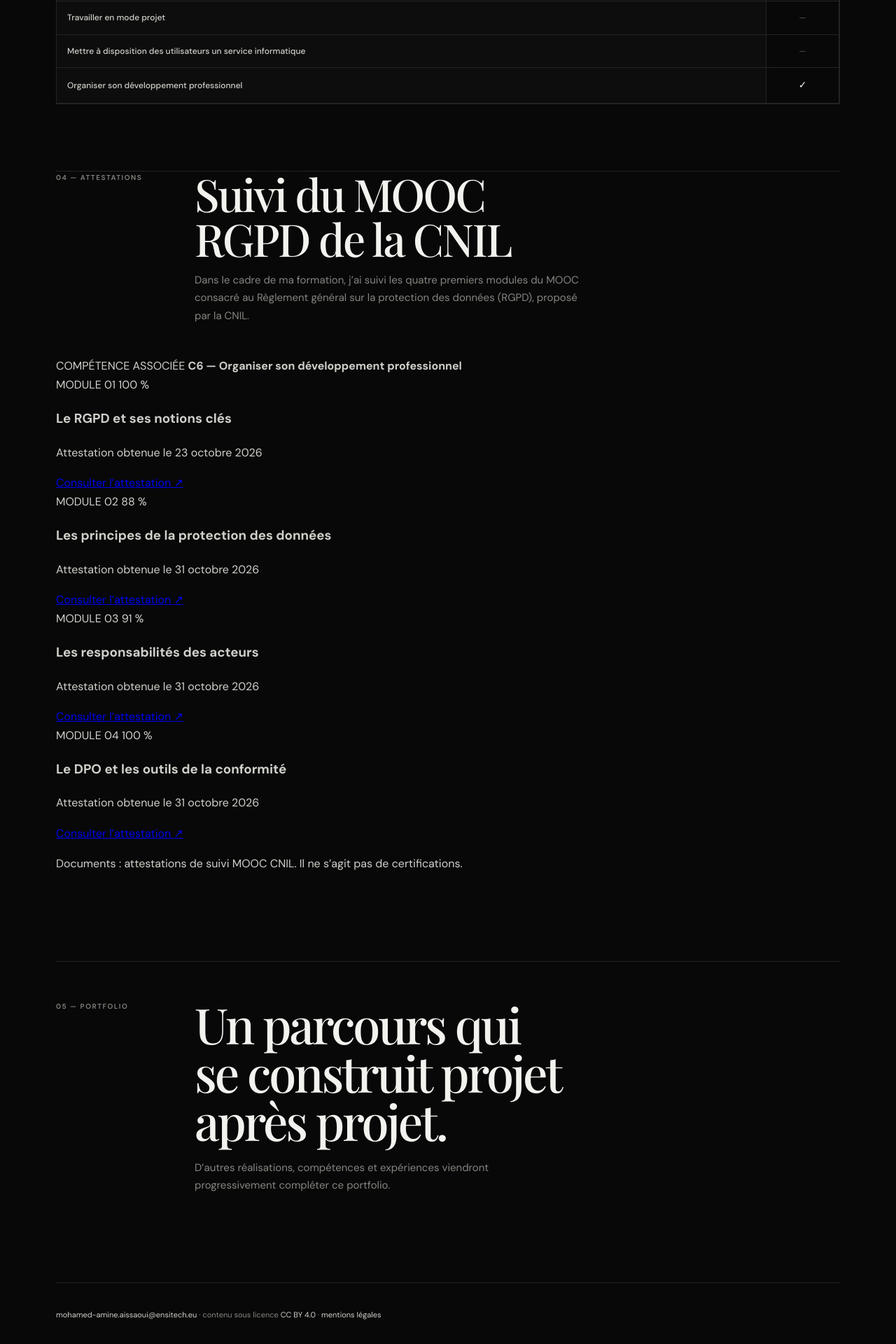
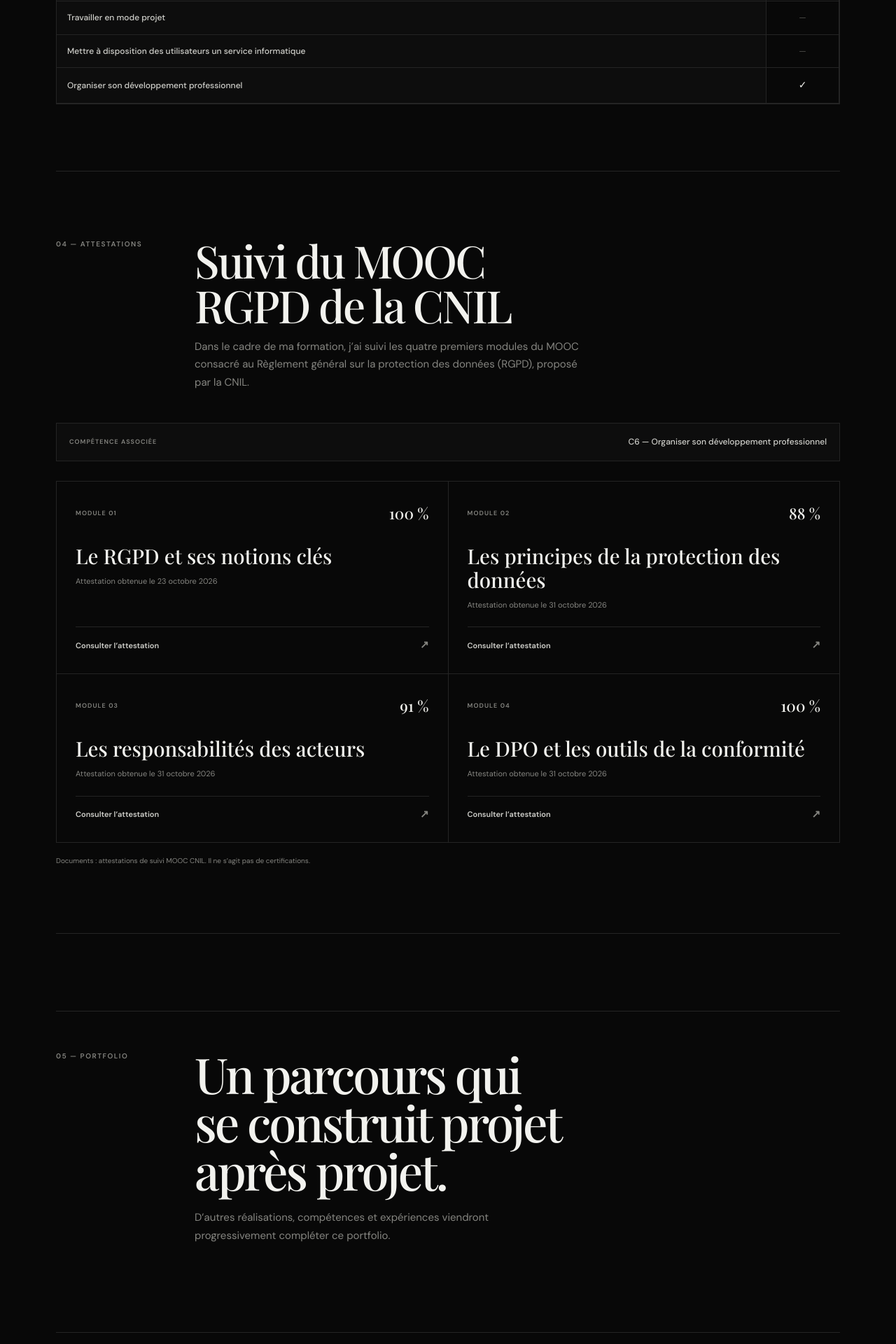
Before and after one commit to mohamed-amineAissaoui/mohamed-amineAissaoui.github.io, a Jekyll site: the page built from index.html, in a window 1280 px wide. Shown: the part 2980-4900 px from the top of the page at 70% size. Built offline with Jekyll 4.4.1, drawn with Linux system fonts in a browser that asks for light colours.

Commit message:
Update style.css

```diff
--- a/css/style.css
+++ b/css/style.css
@@ -1231,3 +1231,149 @@
   }
 
 }
+
+
+/* Attestations de suivi MOOC CNIL */
+.attestations-section {
+  padding: 95px 0;
+  border-bottom: 1px solid var(--border);
+}
+
+.attestation-competency {
+  display: flex;
+  align-items: center;
+  justify-content: space-between;
+  gap: 20px;
+  margin: 0 0 28px;
+  padding: 16px 18px;
+  border: 1px solid var(--border);
+  background: var(--black-soft);
+}
+
+.attestation-competency span {
+  color: var(--grey);
+  font-size: 9px;
+  font-weight: 600;
+  letter-spacing: 0.11em;
+}
+
+.attestation-competency strong {
+  color: var(--white-soft);
+  font-size: 12px;
+  font-weight: 500;
+  text-align: right;
+}
+
+.attestations-grid {
+  display: grid;
+  grid-template-columns: repeat(2, minmax(0, 1fr));
+  gap: 1px;
+  border: 1px solid var(--border);
+  background: var(--border);
+}
+
+.attestation-card {
+  display: flex;
+  flex-direction: column;
+  min-height: 220px;
+  padding: 27px;
+  background: var(--black);
+  transition: background 0.25s ease;
+}
+
+.attestation-card:hover {
+  background: var(--black-soft);
+}
+
+.attestation-top {
+  display: flex;
+  align-items: center;
+  justify-content: space-between;
+  gap: 15px;
+  margin-bottom: 25px;
+}
+
+.attestation-number {
+  color: var(--grey);
+  font-size: 9px;
+  font-weight: 600;
+  letter-spacing: 0.12em;
+}
+
+.attestation-score {
+  color: var(--white);
+  font-family: "Playfair Display", Georgia, serif;
+  font-size: 22px;
+}
+
+.attestation-card h3 {
+  margin: 0 0 10px;
+  color: var(--white);
+  font-family: "Playfair Display", Georgia, serif;
+  font-size: clamp(1.45rem, 2.3vw, 2rem);
+  font-weight: 500;
+  line-height: 1.15;
+}
+
+.attestation-date {
+  margin: 0 0 22px;
+  color: var(--grey);
+  font-size: 11px;
+}
+
+.attestation-link {
+  display: flex;
+  align-items: center;
+  justify-content: space-between;
+  gap: 15px;
+  margin-top: auto;
+  padding-top: 13px;
+  border-top: 1px solid var(--border);
+  color: var(--white-soft);
+  font-size: 11px;
+  font-weight: 600;
+  text-decoration: none;
+  transition: color 0.25s ease;
+}
+
+.attestation-link:hover {
+  color: var(--white);
+}
+
+.attestation-link span {
+  color: var(--grey);
+  font-size: 15px;
+}
+
+.attestations-note {
+  margin: 17px 0 0;
+  color: var(--grey);
+  font-size: 10px;
+}
+
+@media (max-width: 900px) {
+  .attestations-grid {
+    grid-template-columns: 1fr;
+  }
+}
+
+@media (max-width: 650px) {
+  .attestations-section {
+    padding: 75px 0;
+  }
+
+  .attestation-competency {
+    align-items: flex-start;
+    flex-direction: column;
+    gap: 8px;
+  }
+
+  .attestation-competency strong {
+    text-align: left;
+  }
+
+  .attestation-card {
+    min-height: 205px;
+    padding: 22px;
+  }
+}
```
